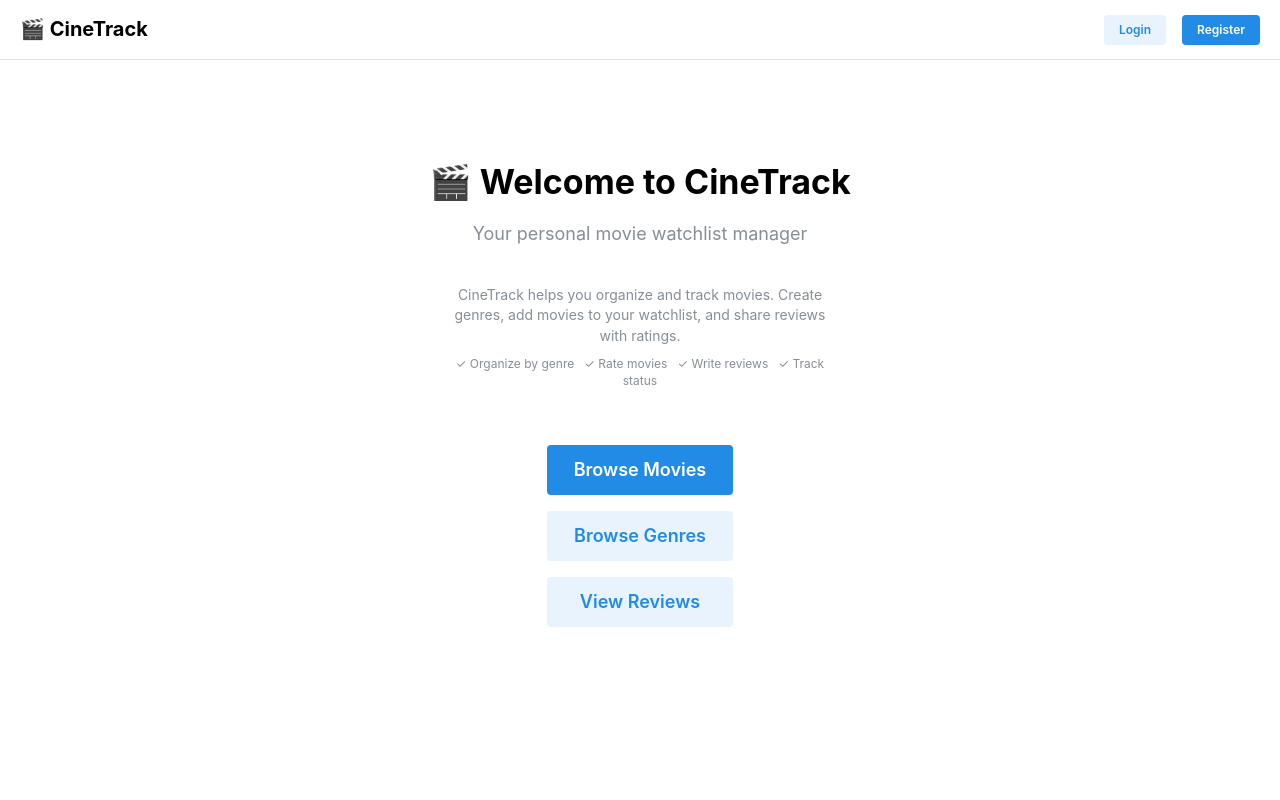
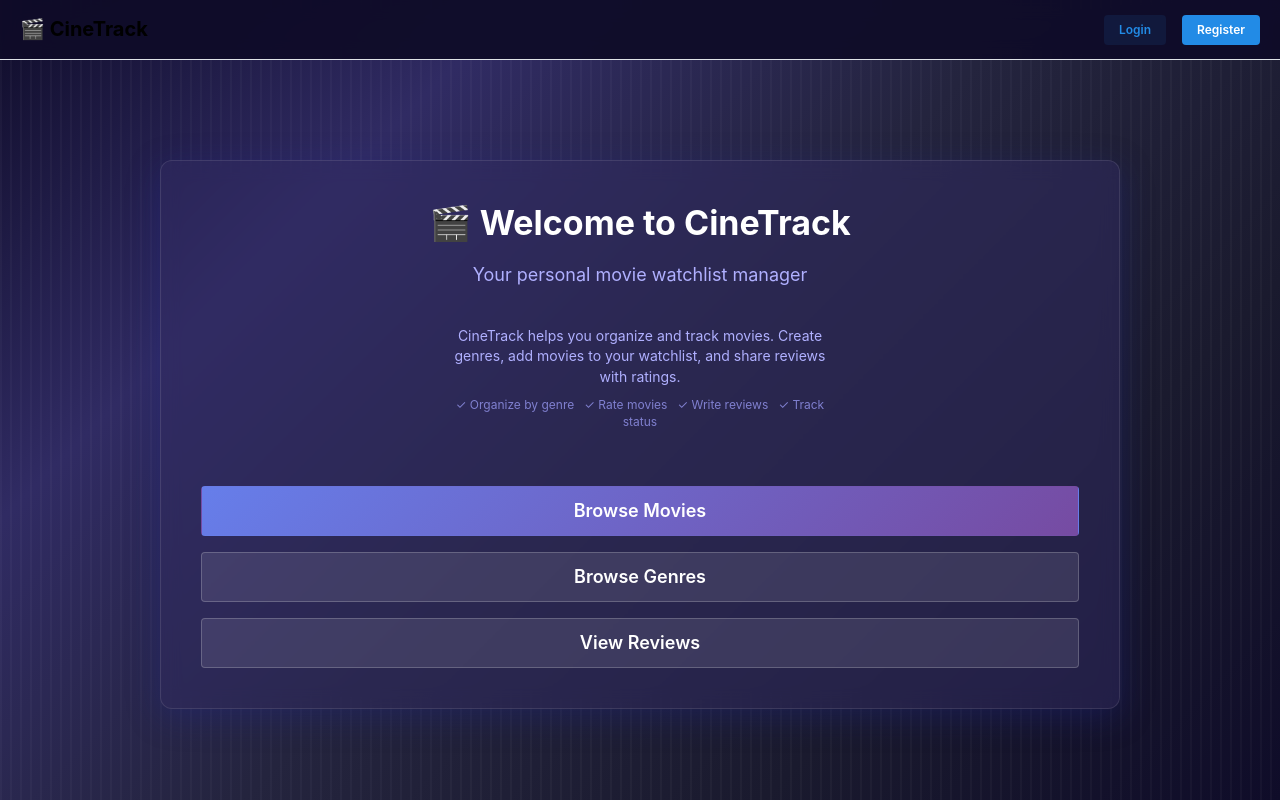
Before and after one commit to patelumangimeet/IFN666-Assessment, a React (Vite) app in the folder client/: page / in a window 1280 px wide. Built offline with nearby package versions, Linux system fonts and the light colour scheme.

Commit message:
Add beautiful movie-themed background to entire website

```diff
--- /dev/null
+++ b/client/src/index.css
@@ -0,0 +1,94 @@
+/* Global Styles with Movie-Themed Background */
+
+* {
+  margin: 0;
+  padding: 0;
+  box-sizing: border-box;
+}
+
+html, body, #root {
+  width: 100%;
+  height: 100%;
+}
+
+body {
+  background: linear-gradient(
+    135deg,
+    #0f0c29 0%,
+    #302b63 25%,
+    #24243e 50%,
+    #1a1a2e 75%,
+    #0f0c29 100%
+  );
+  background-attachment: fixed;
+  background-repeat: no-repeat;
+  min-height: 100vh;
+  font-family: -apple-system, BlinkMacSystemFont, 'Segoe UI', 'Roboto', 'Oxygen',
+    'Ubuntu', 'Cantarell', 'Fira Sans', 'Droid Sans', 'Helvetica Neue',
+    sans-serif;
+  -webkit-font-smoothing: antialiased;
+  -moz-osx-font-smoothing: grayscale;
+}
+
+#root {
+  min-height: 100vh;
+}
+
+/* Optional: Add subtle film strip pattern overlay */
+body::before {
+  content: '';
+  position: fixed;
+  top: 0;
+  left: 0;
+  width: 100%;
+  height: 100%;
+  background-image:
+    repeating-linear-gradient(
+      90deg,
+      rgba(255, 255, 255, 0.03) 0px,
+      rgba(255, 255, 255, 0.03) 2px,
+      transparent 2px,
+      transparent 10px
+    );
+  pointer-events: none;
+  z-index: 0;
+}
+
+/* Ensure content appears above the pattern */
+#root {
+  position: relative;
+  z-index: 1;
+}
+
+/* Smooth scrolling */
+html {
+  scroll-behavior: smooth;
+}
+
+/* Custom scrollbar styling */
+::-webkit-scrollbar {
+  width: 8px;
+}
+
+::-webkit-scrollbar-track {
+  background: rgba(255, 255, 255, 0.1);
+}
+
+::-webkit-scrollbar-thumb {
+  background: rgba(58, 123, 213, 0.5);
+  border-radius: 4px;
+}
+
+::-webkit-scrollbar-thumb:hover {
+  background: rgba(58, 123, 213, 0.8);
+}
+
+/* Mantine component theming for dark mode */
+.mantine-AppShell-root {
+  background: transparent;
+}
+
+.mantine-Container-root {
+  position: relative;
+  z-index: 2;
+}
--- a/client/src/main.jsx
+++ b/client/src/main.jsx
@@ -3,6 +3,7 @@ import ReactDOM from 'react-dom/client'
 import { BrowserRouter } from 'react-router-dom'
 import { MantineProvider } from '@mantine/core'
 import '@mantine/core/styles.css'
+import './index.css'
 import App from './App'
 import { AuthProvider } from './contexts/AuthContext'
 
--- a/client/src/pages/Home.jsx
+++ b/client/src/pages/Home.jsx
@@ -3,29 +3,40 @@ import { Link } from 'react-router-dom';
 
 export default function Home() {
   return (
-    <Container size="md" style={{ marginTop: 100 }}>
+    <Container
+      size="md"
+      style={{
+        marginTop: 100,
+        backgroundColor: 'rgba(48, 43, 99, 0.5)',
+        backdropFilter: 'blur(10px)',
+        borderRadius: '12px',
+        padding: '40px',
+        border: '1px solid rgba(255, 255, 255, 0.1)',
+        boxShadow: '0 8px 32px rgba(31, 38, 135, 0.37)'
+      }}
+    >
       <Stack align="center" justify="center">
-        <Title order={1}>🎬 Welcome to CineTrack</Title>
-        <Text size="lg" color="dimmed">Your personal movie watchlist manager</Text>
+        <Title order={1} style={{ color: '#fff' }}>🎬 Welcome to CineTrack</Title>
+        <Text size="lg" style={{ color: '#b0b0ff' }}>Your personal movie watchlist manager</Text>
 
         <Stack gap="xs" style={{ marginTop: 20, maxWidth: 400 }}>
-          <Text size="sm" align="center" color="dimmed">
+          <Text size="sm" align="center" style={{ color: '#b0b0ff' }}>
             CineTrack helps you organize and track movies. Create genres, add movies to your watchlist, and share reviews with ratings.
           </Text>
-          <Text size="xs" align="center" color="gray">
+          <Text size="xs" align="center" style={{ color: '#8080d0' }}>
             ✓ Organize by genre &nbsp; ✓ Rate movies &nbsp; ✓ Write reviews &nbsp; ✓ Track status
           </Text>
         </Stack>
 
-        <Stack style={{ marginTop: 40 }}>
+        <Stack style={{ marginTop: 40, width: '100%' }}>
           <Link to="/movies" style={{ textDecoration: 'none' }}>
-            <Button fullWidth size="lg">Browse Movies</Button>
+            <Button fullWidth size="lg" className="cinetrack-button" style={{ background: 'linear-gradient(135deg, #667eea 0%, #764ba2 100%)' }}>Browse Movies</Button>
           </Link>
           <Link to="/genres" style={{ textDecoration: 'none' }}>
-            <Button fullWidth size="lg" variant="light">Browse Genres</Button>
+            <Button fullWidth size="lg" variant="light" style={{ background: 'rgba(255, 255, 255, 0.1)', color: '#fff', border: '1px solid rgba(255, 255, 255, 0.2)' }}>Browse Genres</Button>
           </Link>
           <Link to="/reviews" style={{ textDecoration: 'none' }}>
-            <Button fullWidth size="lg" variant="light">View Reviews</Button>
+            <Button fullWidth size="lg" variant="light" style={{ background: 'rgba(255, 255, 255, 0.1)', color: '#fff', border: '1px solid rgba(255, 255, 255, 0.2)' }}>View Reviews</Button>
           </Link>
         </Stack>
       </Stack>
--- a/client/src/pages/Layout.jsx
+++ b/client/src/pages/Layout.jsx
@@ -15,8 +15,9 @@ export default function Layout() {
     <AppShell
       header={{ height: 60 }}
       layout="default"
+      style={{ background: 'transparent' }}
     >
-      <AppShell.Header style={{ display: 'flex', alignItems: 'center', justifyContent: 'space-between', paddingRight: 20 }}>
+      <AppShell.Header style={{ display: 'flex', alignItems: 'center', justifyContent: 'space-between', paddingRight: 20, background: 'rgba(15, 12, 41, 0.95)', backdropFilter: 'blur(10px)' }}>
         <Link to="/" style={{ textDecoration: 'none', fontSize: 20, fontWeight: 'bold', color: 'inherit', marginLeft: 20 }}>
           🎬 CineTrack
         </Link>
```
